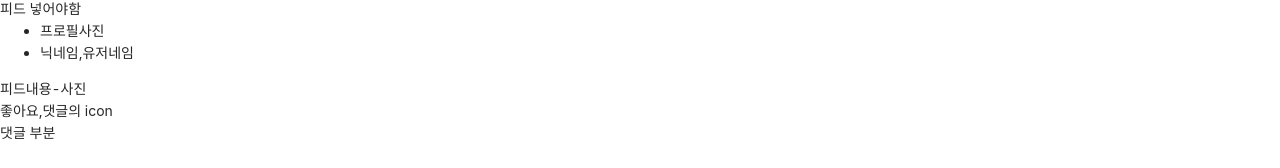
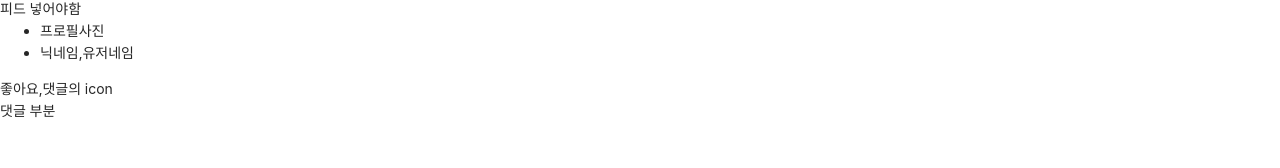
Before and after one commit to taechanlim/React_project, a Next.js app in the folder front/: page / in a window 1280 px wide. Shown: the part 369-537 px from the top of the page. Built offline with nearby package versions, Linux system fonts and the light colour scheme.

Commit message:
막판점검

```diff
--- a/front/pages/feed/list.jsx
+++ b/front/pages/feed/list.jsx
@@ -1,9 +1,8 @@
-
-
 
 const axios = require('axios')
 
-const Feed = (props) => {
+const List = (props) => {
+    console.log(props.list);
 
     return(
         <>
@@ -13,11 +12,12 @@ const Feed = (props) => {
                         <ul>
                             <li>프로필사진</li>
                             <li>닉네임,유저네임</li>
+                            {/* <li >유저네임 : {props.list && props.list?.map((v)=>{return <p>{props.list}</p>})}</li> */}
                         </ul>
                     </div>
                     <div className="feed_body">
                         <div>
-                            피드내용-사진
+                            {/* {props.list.map(v=>v.content)} */}
                         </div>
                         <div>
                             <section>좋아요,댓글의 icon</section>
@@ -31,19 +31,21 @@ const Feed = (props) => {
         </>
     )
 }
-
-// export async function getServerSideProps(){
-//     console.log ('hello server')
-//     // await axios 로 데이터를 받아와서 아래 props로 넘겨주면 OK (글번호,제목,내용,작성자등 받아와서)
-//     const result = await axios.get('http://localhost:4001/feed/list')
-//     const list = result.data.result
-
-//     return{
-//         props:{
-//             list:list
-//         }
-//     }
-// }
+export async function getServerSideProps(){
+    console.log ('hello server')
+    // await axios 로 데이터를 받아와서 아래 props로 넘겨주면 OK (글번호,제목,내용,작성자등 받아와서)
+    const result = await axios.post('http://localhost:4001/api/feed/list')
+    const list = result.data.result
+    // console.log(list);
+    return{
+        props:{
+            list
+        }
+    }
+}
 
 
-export default Feed
+
+// insert into feed(subject,content,nickname) values('제목1','내용1','fdsfs');
+
+export default List
--- a/front/pages/index.jsx
+++ b/front/pages/index.jsx
@@ -1,12 +1,12 @@
 import Link from 'next/link'
-import Feed from './feed/list'
+import List from './feed/list'
 
 const Index = () => {
     return(
         <>
             -------------메인페이지------------ <br />
             피드 넣어야함
-            <Link href="/feed/list"><Feed /></Link>
+            <Link href="/feed/list"><List /></Link>
         </>
     )
 }
--- a/front/pages/user/register.jsx
+++ b/front/pages/user/register.jsx
@@ -31,6 +31,7 @@ const Register = () => {
         try{
         const result = await axios.post('http://localhost:4001/api/user/register',body)
         console.log(result);
+        alert('계정이 생성되었다.')
         location.href='/'
         } catch(error){
             alert(error)
```
